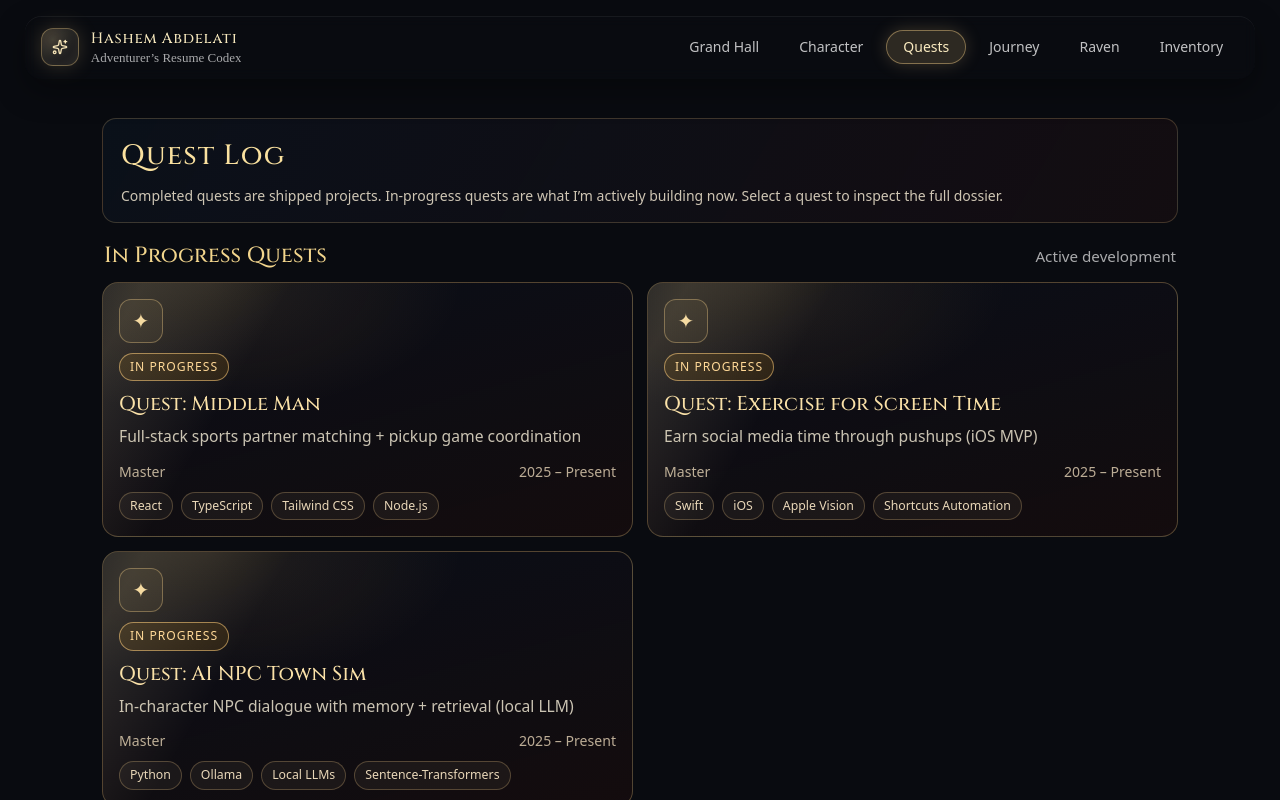
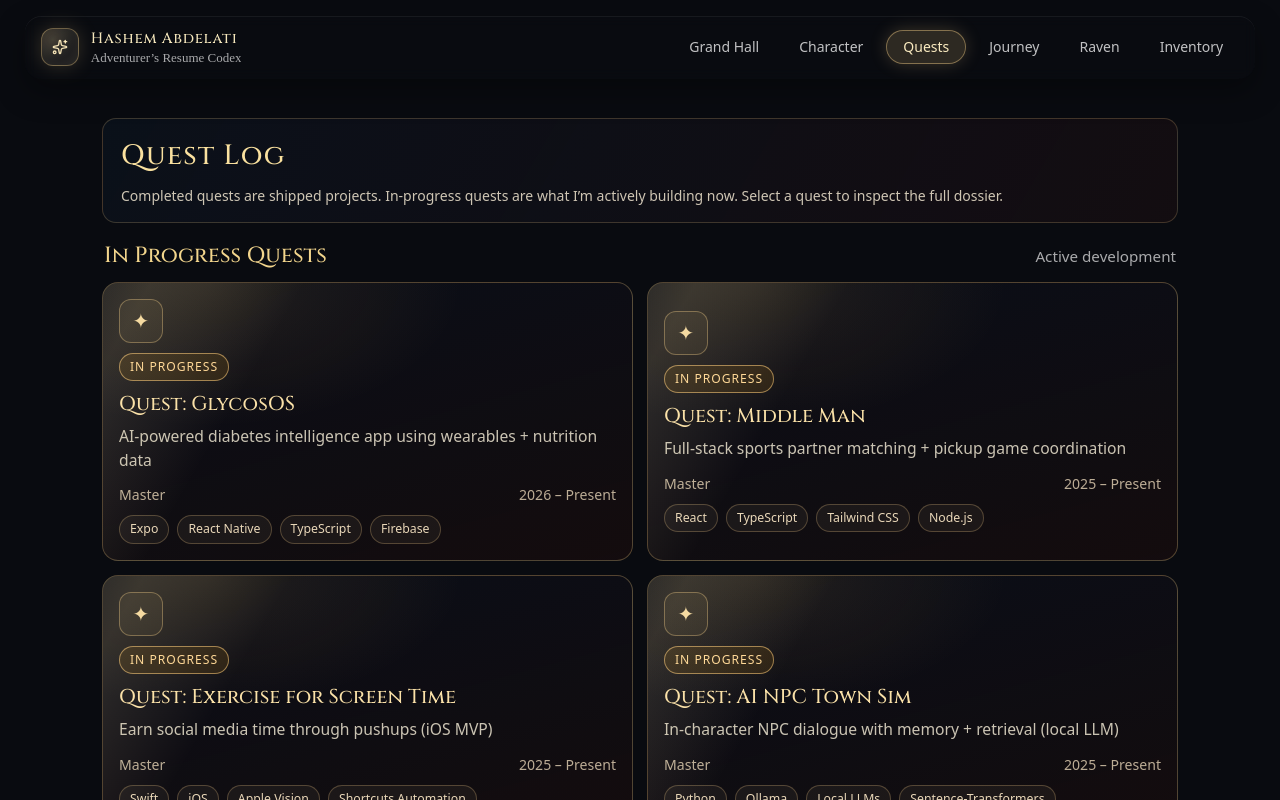
Before and after one commit to Hashem-Abdelati/fantasyresume, a React (Vite) app in the folder hashem-resume-fantasy/: page /projects in a window 1280 px wide. Shown: the top 800 px of the page. Built offline with nearby package versions, Linux system fonts and the light colour scheme; a web font is replaced by a local one.

Commit message:
Added a new quest and diary entry

```diff
--- a/hashem-resume-fantasy/index.html
+++ b/hashem-resume-fantasy/index.html
@@ -2,9 +2,9 @@
 <html lang="en">
   <head>
     <meta charset="UTF-8" />
-    <link rel="icon" type="image/svg+xml" href="/vite.svg" />
+    <link rel="icon" type="image/png" href="/favicon.png" />
     <meta name="viewport" content="width=device-width, initial-scale=1.0" />
-    <title>hashem-resume-fantasy</title>
+    <title>Hashem Abdelati | Developer Codex</title>
   </head>
   <body>
     <div id="root"></div>
--- a/hashem-resume-fantasy/src/pages/Inventory.tsx
+++ b/hashem-resume-fantasy/src/pages/Inventory.tsx
@@ -1,10 +1,9 @@
 import { useEffect, useMemo, useState } from "react";
-import { X, BookOpen, Mountain, Film } from "lucide-react";
-
+import { X, BookOpen, Mountain, Film, BriefcaseBusiness } from "lucide-react";
 type InventoryItem = {
   id: string;
   name: string;
-  icon: "book" | "mountain" | "film";
+  icon: "book" | "mountain" | "film" | "briefcase";
   rarity: "legendary" | "epic" | "rare";
   summary: string;
   content: React.ReactNode;
@@ -18,6 +17,7 @@ const STORAGE_KEY = "inventory_slots_v1";
 function IconFor({ icon }: { icon: InventoryItem["icon"] }) {
   if (icon === "book") return <BookOpen size={18} />;
   if (icon === "mountain") return <Mountain size={18} />;
+  if (icon === "briefcase") return <BriefcaseBusiness size={18} />;
   return <Film size={18} />;
 }
 
@@ -127,6 +127,54 @@ export default function Inventory() {
                 </div>
                 <figcaption>Me, my twin, and my little sister circa 2012</figcaption>
                 </figure>
+          </div>
+        ),
+      },
+      {
+        id: "career-goals",
+        name: "Career Goals",
+        icon: "briefcase",
+        rarity: "legendary",
+        summary: "Software engineering • AI • product building",
+        content: (
+          <div className="inv-diary">
+            <p>
+              Professionally, I’m interested in roles where I can combine engineering,
+              data, product thinking, and real-world impact. The main paths I’m exploring
+              are software engineering, data engineering, technical consulting, software
+              consulting, data science, cloud architecture, and solutions architecture.
+            </p>
+
+            <p>
+              I like work that sits at the intersection of building and problem-solving.
+              On one side, I enjoy creating full-stack applications, designing clean systems,
+              and turning ideas into usable products. On the other side, I’m drawn to data,
+              machine learning, and AI because they allow technology to become more adaptive,
+              personalized, and intelligent.
+            </p>
+
+            <p>
+              Some of the areas I’m most excited about are bioinformatics, wearable technology,
+              AI agents, health-focused software, and data-driven platforms. I’m especially
+              interested in how AI can be used to make a practical impact, whether that means
+              helping people make better decisions, improving health outcomes, automating
+              complicated workflows, or making complex information easier to understand.
+            </p>
+
+            <p>
+              Long term, I want to become the kind of technical professional who can move
+              between engineering depth and strategic thinking. I want to understand the
+              architecture, the data, the user, and the business problem well enough to build
+              solutions that are not only impressive, but genuinely useful.
+            </p>
+
+            <p>
+              I’m still early in my career, but I know the direction I want to move in:
+              keep building, keep learning, and keep working on technology that has a reason
+              to exist beyond the screen.
+            </p>
+
+            <p> - Hashem Abdelati 02/05/2026 </p>
           </div>
         ),
       },
--- a/hashem-resume-fantasy/src/pages/Projects.tsx
+++ b/hashem-resume-fantasy/src/pages/Projects.tsx
@@ -67,6 +67,47 @@ const quests: Quest[] = [
       repo: "https://github.com/Hashem-Abdelati/SkyMapper",
       paper: "/csci_4364_6364_F2025_SkyMapper.pdf",
 
+    },
+  },
+  {
+    id: "glycosos",
+    title: "Quest: GlycosOS",
+    subtitle: "AI-powered diabetes intelligence app using wearables + nutrition data",
+    status: "in_progress",
+    difficulty: "Master",
+    timeline: "2026 – Present",
+    objective:
+      "Build a premium health-tech app that combines wearable signals, glucose data, nutrition logs, and machine learning to help people with diabetes understand their body, anticipate risk, and make better daily decisions.",
+    approach: [
+      "Designed the product vision around a diabetes-focused intelligence layer that feels closer to WHOOP-style health coaching than a basic glucose tracker.",
+      "Planned an Expo React Native mobile app with onboarding, authentication, user profiles, medical context, wearable connection flows, and persistent health data storage.",
+      "Structured the app around key health inputs including glucose readings, meals, carbs, activity, sleep, stress, heart rate, and wearable-derived recovery signals.",
+      "Outlined machine learning features such as glucose trend analysis, hypo/hyperglycemia risk prediction, meal impact forecasting, and personalized insight generation.",
+      "Designed the system to eventually support AI agents that can summarize patterns, explain glucose changes, and turn complex health data into clear recommendations.",
+      "Prioritized real-world usefulness, clinical caution, and personalization so the app provides supportive insights without pretending to replace medical advice.",
+    ],
+    loot: [
+      "Created the foundation for a technically impressive, health-focused AI product with real user value.",
+      "Connected software engineering, data science, wearables, and healthcare into one cohesive product direction.",
+      "Established a strong project roadmap covering mobile development, backend persistence, ML modeling, and AI-powered insight generation.",
+      "Positioned the app as a premium diabetes companion for users who want deeper, more personalized metabolic intelligence.",
+    ],
+    stack: [
+      "Expo",
+      "React Native",
+      "TypeScript",
+      "Firebase",
+      "Authentication",
+      "Health Data",
+      "Wearables",
+      "Machine Learning",
+      "AI Agents",
+      "Data Science",
+      "Bioinformatics",
+      "Product Design",
+    ],
+    links: {
+      repo: "https://github.com/Hashem-Abdelati/GlycosOs",
     },
   },
   {
```
Also changed, not shown: hashem-resume-fantasy/public/favicon.png (added).
